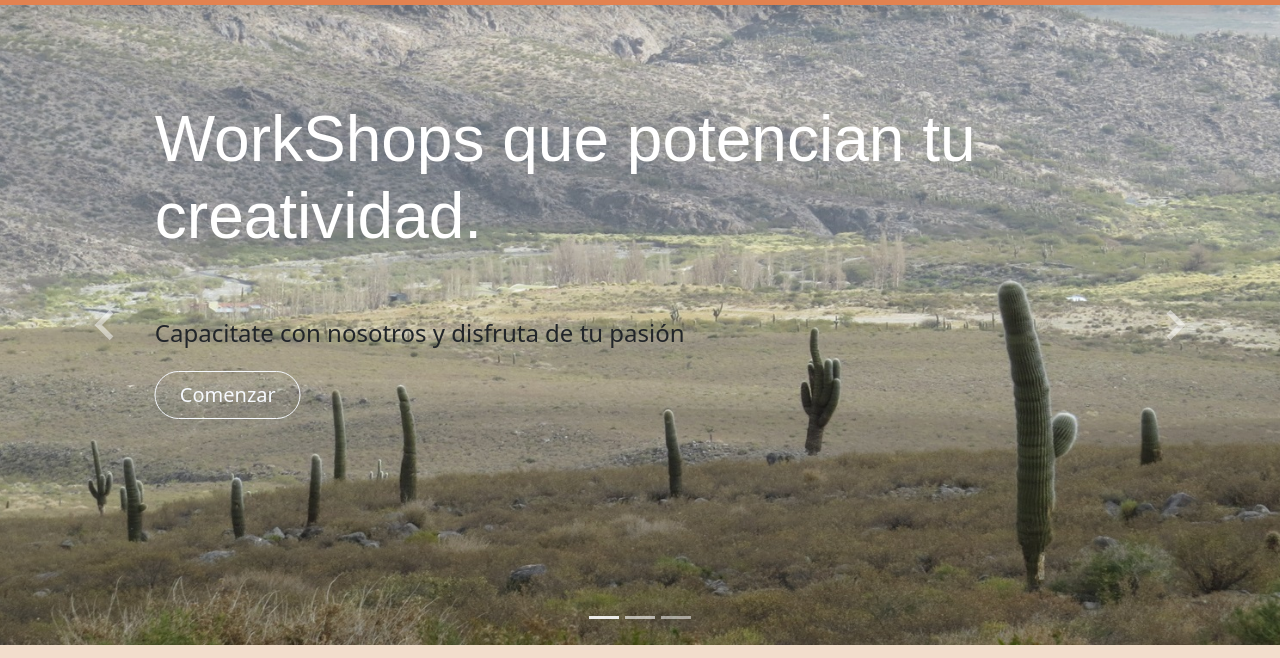
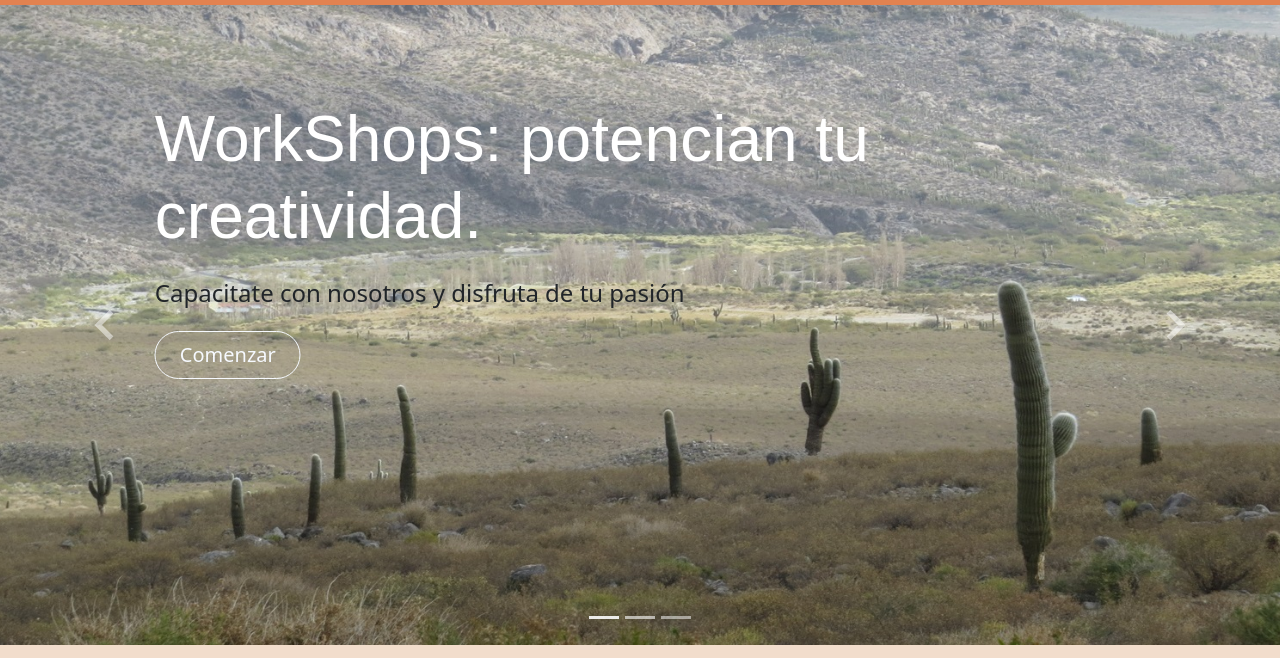
Before and after one commit to Silgra1967/espinasenflor, a plain HTML site: page index.html in a window 1280 px wide. Shown: the part 115-773 px from the top of the page. Drawn offline with Linux system fonts and the light colour scheme; a web font is replaced by a local one.

Commit message:
03 version

```diff
--- a/index.html
+++ b/index.html
@@ -145,7 +145,7 @@ Ver: https://getbootstrap.com/docs/4.0/components/carousel/  -->
 
                  <div class="py-5 row d-flex align-items-center">
                   <div class="banner-content col-lg-8 col-8 offset-2 m-lg-auto text-left py-5 pb-5">
-                    <h1 class="banner-heading h1 text-white display-3 mb-0 pb-5 mx-0 px-0 light-300">
+                    <h1 class="banner-heading h1 text-white display-3 mb-0 pb-2 mx-0 px-0 light-300">
 					<!--typo-space-line = clase configurada en el css
 					display-3 = <H3>
 					Where property is one of:
@@ -167,7 +167,7 @@ Ver: https://getbootstrap.com/docs/4.0/components/carousel/  -->
 						</div>
 
 					-->
-                                    WorkShops <strong>que potencian</strong> tu creatividad. </h1>
+                                    WorkShops: <strong>potencian</strong> tu creatividad.</h1>
                                 <h4 class="banner-body text-dark py-3 mx-0 px-0">
                                     Capacitate con nosotros y disfruta de tu pasión
                                 </h4>
```
